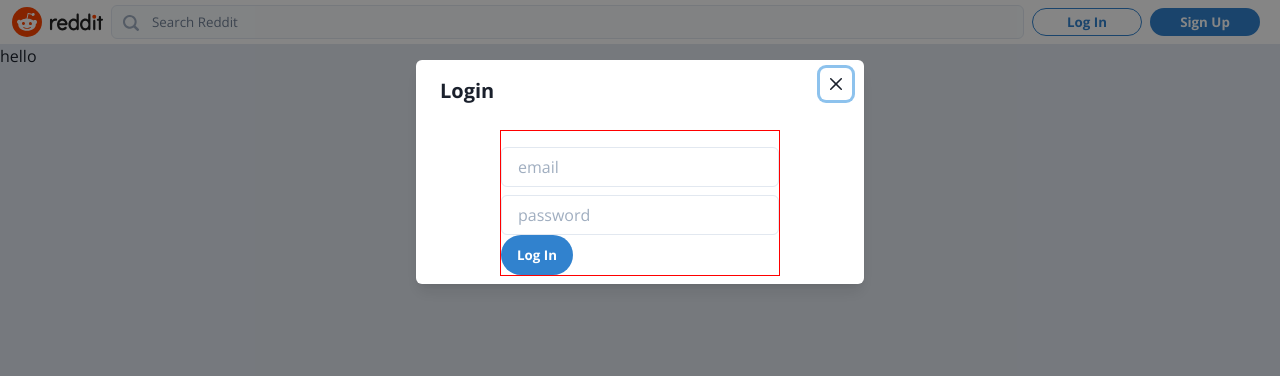
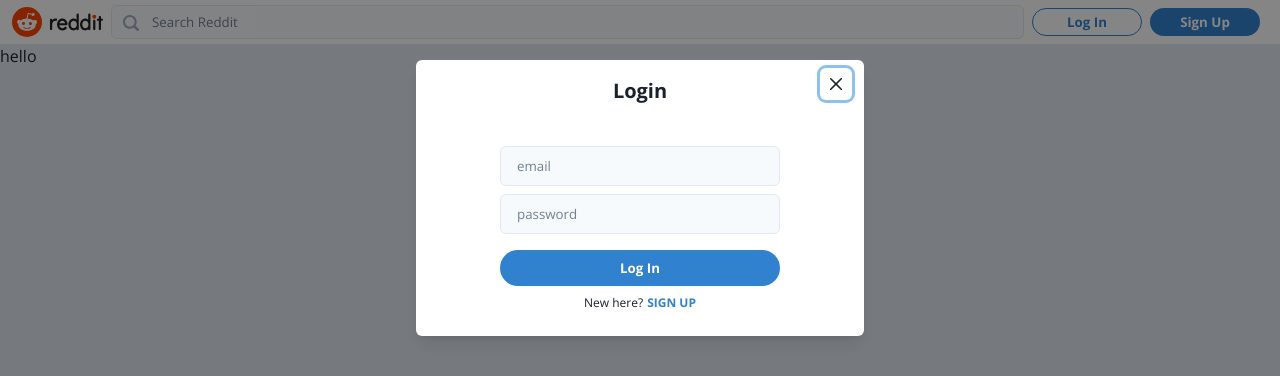
Before and after one commit to JoshuaMarcondes/reddit-clone, a Next.js app: page / in a window 1280 px wide. Both pictures are taken after a click on the button "Log In". Shown: the top 376 px of the page. Built offline with nearby package versions, Linux system fonts and the light colour scheme.

Commit message:
Authentication Modal Content: Part 4

```diff
--- a/src/components/Modal/Auth/AuthModal.tsx
+++ b/src/components/Modal/Auth/AuthModal.tsx
@@ -30,7 +30,7 @@
         <Modal isOpen={modalState.open} onClose={handleClose}>
           <ModalOverlay />
           <ModalContent>
-            <ModalHeader>
+            <ModalHeader textAlign='center'>
                 {modalState.view === 'login' && 'Login'}
                 {modalState.view === 'signup' && 'Sign Up'}
                 {modalState.view === 'resetPassword' && 'Reset Password'}
@@ -41,13 +41,13 @@
                 flexDirection='column'
                 alignItems='center'
                 justifyContent='center'
+                pb={6}
             >
               <Flex
                 direction='column'
                 align='center'
                 justify='center'
                 width='70%'
-                border='1px solid red'
               >
                 {/* <OAuthButtons/> */}
                 <AuthInputs/>
--- a/src/components/Modal/Auth/Login.tsx
+++ b/src/components/Modal/Auth/Login.tsx
@@ -1,11 +1,14 @@
-import { Button, Input } from '@chakra-ui/react'
+import { Button, Flex, Text, Input } from '@chakra-ui/react'
 import React, { useState } from 'react'
+import { useSetRecoilState } from 'recoil'
+import { AuthModalState } from '../../../atoms/authModalAtom'
 
 type LoginProps = {
 
 }
 
 const Login:React.FC<LoginProps> = () => {
+    const setAuthModalState = useSetRecoilState(AuthModalState)
     const [loginForm, setLoginForm] = useState({
         email: "",
         password: "",
@@ -17,24 +20,72 @@
         // upddate form state
         setLoginForm(prev => ({
             ...prev,
+            [event.target.name]: event.target.value,
         }))
     }
 
     return <form onSubmit={onSubmit}>
             <Input
+                required
                 name='email'
                 placeholder='email'
                 type='email'
                 mb={2}
                 onChange={onChange}
+                fontSize='10pt'
+                _placeholder={{ color: 'gray.500'}}
+                _hover={{
+                    bg: 'white',
+                    border: '1px solid',
+                    borderColor: 'blue.500',
+                }}
+                _focus={{
+                    outline: 'none',
+                    bg: 'white',
+                    border: '1px solid',
+                    borderColor: 'blue.500',
+                }}
+                bg='gray.50'
             />
             <Input
+                required
                 name='password'
                 placeholder='password'
                 type='password'
                 onChange={onChange}
+                mb={2}
+                fontSize='10pt'
+                _placeholder={{ color: 'gray.500'}}
+                _hover={{
+                    bg: 'white',
+                    border: '1px solid',
+                    borderColor: 'blue.500',
+                }}
+                _focus={{
+                    outline: 'none',
+                    bg: 'white',
+                    border: '1px solid',
+                    borderColor: 'blue.500',
+                }}
+                bg='gray.50'
             />
-            <Button type='submit'>Log In</Button>
+            <Button width='100%' height='36px' mt={2} mb={2} type='submit'>
+                Log In
+            </Button>
+            <Flex fontSize='9pt' justifyContent='center'>
+                <Text mr={1}>New here?</Text>
+                <Text
+                    color='blue.500'
+                    fontWeight={700}
+                    cursor='pointer'
+                    onClick={() => setAuthModalState(prev => ({
+                        ...prev,
+                        view: 'signup',
+                    }))}
+                >
+                    SIGN UP
+                </Text>
+            </Flex>
         </form>
 }
 export default Login
```
